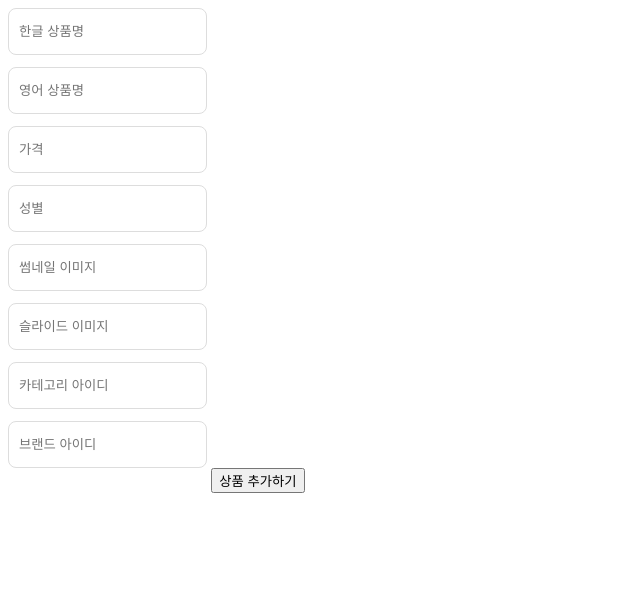
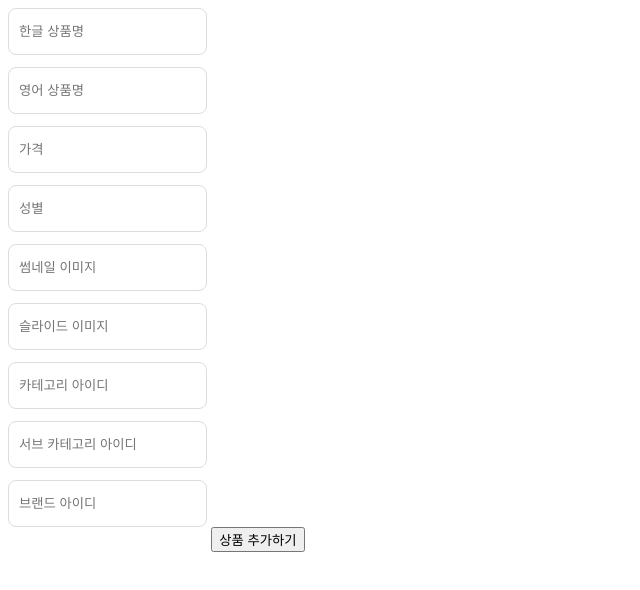
Before and after one commit to FRONT-END-BOOTCAMP-PLUS-5/KNACK, a Next.js app: page /admin/products in a window 1280 px wide. Shown: the top 590 px of the page, without its empty margins (0-640 px from the left). Built offline with nearby package versions, Linux system fonts and the light colour scheme.

Commit message:
products 테이블 수정에따른 column 추가 반영

```diff
--- a/app/admin/products/page.tsx
+++ b/app/admin/products/page.tsx
@@ -11,6 +11,7 @@ const ProductsPage = () => {
   const [price, setPrice] = useState(0);
   const [gender, setGender] = useState('');
   const [categoryId, setCategoryId] = useState(0);
+  const [subCategoryId, setSubCategoryId] = useState(0);
   const [brandId, setBrandId] = useState(0);
   const [thumbnailImage, setThumbnailImage] = useState('');
   const [subImages, setSubImages] = useState('');
@@ -25,6 +26,7 @@ const ProductsPage = () => {
       brandId: brandId,
       thumbnailImage: thumbnailImage,
       subImages: subImages,
+      subCategoryId: subCategoryId,
     };
 
     axios
@@ -47,6 +49,11 @@ const ProductsPage = () => {
         <input type="text" placeholder="썸네일 이미지" onChange={(e) => setThumbnailImage(e.target.value)} />
         <input type="text" placeholder="슬라이드 이미지" onChange={(e) => setSubImages(e.target.value)} />
         <input type="number" placeholder="카테고리 아이디" onChange={(e) => setCategoryId(Number(e.target.value))} />
+        <input
+          type="number"
+          placeholder="서브 카테고리 아이디"
+          onChange={(e) => setSubCategoryId(Number(e.target.value))}
+        />
         <input type="number" placeholder="브랜드 아이디" onChange={(e) => setBrandId(Number(e.target.value))} />
       </Flex>
 
```
Also changed, not shown: 1 other file (tests, documents, lock files or other folders).
